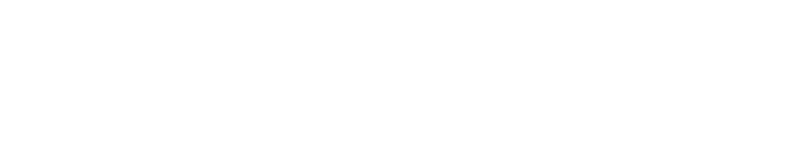
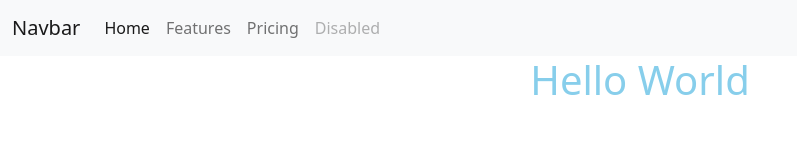
Before and after one commit to kibell/hello-world, a plain HTML site: page index.html in a window 1280 px wide. Shown: the whole page, without its empty margins (0-797 px from the left). Drawn offline with nearby package versions, Linux system fonts and the light colour scheme; a small style sheet from the web is missing.

Commit message:
adding bootstrap cdn4

```diff
--- a/index.html
+++ b/index.html
@@ -1,17 +1,68 @@
 <!DOCTYPE html>
 <html lang="en">
+
 <head>
     <meta charset="UTF-8">
     <meta http-equiv="X-UA-Compatible" content="IE=edge">
     <meta name="viewport" content="width=device-width, initial-scale=1.0">
     <title>Hello World</title>
 
-        <link href="https://cdn.jsdelivr.net/npm/bootstrap@5.3.0/dist/css/bootstrap.min.css" rel="stylesheet" integrity="sha384-rbsA2VBKQ+I3GOA4p7e7WiJ8KqqFa7d9hjcAn6A/B6vF/M/0wQxG2eNK2Oowgnf4" crossorigin="anonymous">
+    <link href="https://cdn.jsdelivr.net/npm/bootstrap@5.0.2/dist/css/bootstrap.min.css" rel="stylesheet"
+        integrity="sha384-EVSTQN3/azprG1Anm3QDgpJLIm9Nao0Yz1ztcQTwFspd3yD65VohhpuuCOmLASjC" crossorigin="anonymous">
 
 
 </head>
+
+<style>
+    .sky-blue {
+
+        color: skyblue
+    }
+</style>
+
 <body>
-     <script src="https://cdn.jsdelivr.net/npm/bootstrap@5.3.0/dist/js/bootstrap.bundle.min.js" integrity="sha384-QFwzhOVtuqCg4ZnXec6DgLJOsKRNTGEMBtmEU4fQrQWthJMPvnlPSP9fZHpq+h3a" crossorigin="anonymous"></script>
+    <script src="https://cdn.jsdelivr.net/npm/bootstrap@5.0.2/dist/js/bootstrap.bundle.min.js"
+        integrity="sha384-MrcW6ZMFYlzcLA8Nl+NtUVF0sA7MsXsP1UyJoMp4YLEuNSfAP+JcXn/tWtIaxVXM"
+        crossorigin="anonymous"></script>
 
+<!-- Placeholder Nav-->
+<nav class="navbar navbar-expand-lg navbar-light bg-light">
+    <div class="container-fluid">
+      <a class="navbar-brand" href="#">Navbar</a>
+      <button class="navbar-toggler" type="button" data-bs-toggle="collapse" data-bs-target="#navbarNav" aria-controls="navbarNav" aria-expanded="false" aria-label="Toggle navigation">
+        <span class="navbar-toggler-icon"></span>
+      </button>
+      <div class="collapse navbar-collapse" id="navbarNav">
+        <ul class="navbar-nav">
+          <li class="nav-item">
+            <a class="nav-link active" aria-current="page" href="#">Home</a>
+          </li>
+          <li class="nav-item">
+            <a class="nav-link" href="#">Features</a>
+          </li>
+          <li class="nav-item">
+            <a class="nav-link" href="#">Pricing</a>
+          </li>
+          <li class="nav-item">
+            <a class="nav-link disabled" href="#" tabindex="-1" aria-disabled="true">Disabled</a>
+          </li>
+        </ul>
+      </div>
+    </div>
+  </nav>
+
+
+    <div class="container">
+        <div class="row">
+            <div class="col-md-12">
+                <h1 class="text-center sky-blue">Hello World</h1>
+            </div>
+        </div>
+    </div>
 </body>
+
 </html>
+
+<script>
+    alert("Hello World")
+</script>
```
